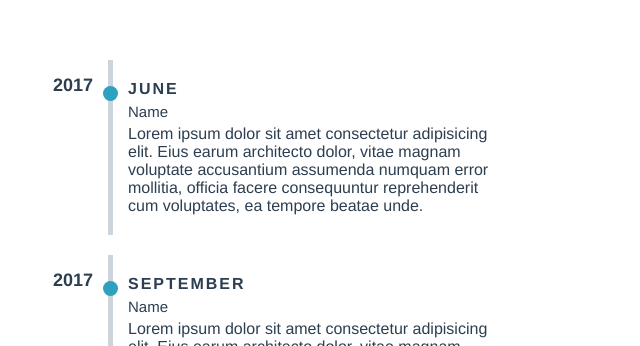
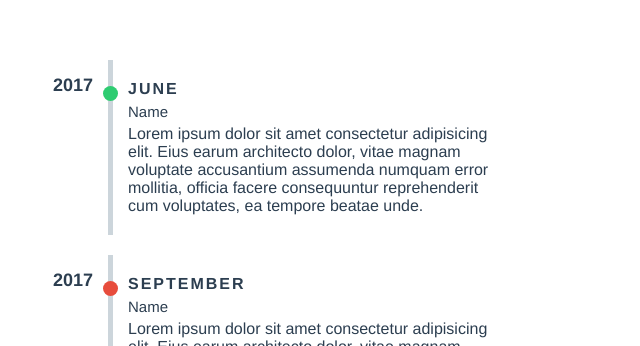
Before and after one commit to pablosirera/timeline-vuejs, a Vue app: page / in a window 1280 px wide. Shown: the top 346 px of the page, without its empty margins (0-640 px from the left). Built offline with nearby package versions, Linux system fonts and the light colour scheme.

Commit message:
optionally pass colour with each item (#10)
* optionally pass colour with each item

* add back in colour prop

* nicer colours

* update comment

* update item data prop

```diff
--- a/src/App.vue
+++ b/src/App.vue
@@ -22,13 +22,15 @@ export default {
         from: new Date(2017, 5),
         title: 'Name',
         description:
-          'Lorem ipsum dolor sit amet consectetur adipisicing elit. Eius earum architecto dolor, vitae magnam voluptate accusantium assumenda numquam error mollitia, officia facere consequuntur reprehenderit cum voluptates, ea tempore beatae unde.'
+          'Lorem ipsum dolor sit amet consectetur adipisicing elit. Eius earum architecto dolor, vitae magnam voluptate accusantium assumenda numquam error mollitia, officia facere consequuntur reprehenderit cum voluptates, ea tempore beatae unde.',
+        color: '#2ecc71'
       },
       {
         from: new Date(2017, 8),
         title: 'Name',
         description:
-          'Lorem ipsum dolor sit amet consectetur adipisicing elit. Eius earum architecto dolor, vitae magnam voluptate accusantium assumenda numquam error mollitia, officia facere consequuntur reprehenderit cum voluptates, ea tempore beatae unde.'
+          'Lorem ipsum dolor sit amet consectetur adipisicing elit. Eius earum architecto dolor, vitae magnam voluptate accusantium assumenda numquam error mollitia, officia facere consequuntur reprehenderit cum voluptates, ea tempore beatae unde.',
+        color: '#e74c3c'
       },
       {
         from: new Date(2016, 11),
--- a/src/components/Timeline.vue
+++ b/src/components/Timeline.vue
@@ -13,8 +13,8 @@
         </div>
         <TimelineItem
           :item-timeline="timelineContent"
+          :date-locale="dateLocale"
           :color-dots="colorDots"
-          :date-locale="dateLocale"
         />
       </div>
     </div>
--- a/src/components/TimelineItem.vue
+++ b/src/components/TimelineItem.vue
@@ -1,7 +1,7 @@
 <template>
   <section class="timeline-item">
     <div class="item">
-      <span :style="{ background: colorDots }" class="dot" />
+      <span :style="getBackgroundColour(itemTimeline.color)" class="dot" />
       <h3 class="month-item">{{ getNameMonth(itemTimeline) }}</h3>
       <h4 class="title-item" v-html="itemTimeline.title" />
       <p class="description-item" v-html="itemTimeline.description" />
@@ -27,6 +27,9 @@ export default {
     }
   },
   methods: {
+    getBackgroundColour(color) {
+      return color ? `background:${color}` : `background:${this.colorDots}`
+    },
     getNameMonth(item) {
       const locale = this.dateLocale || navigator.language
       const date = item.from.toLocaleDateString(locale, { month: 'long' })
```
